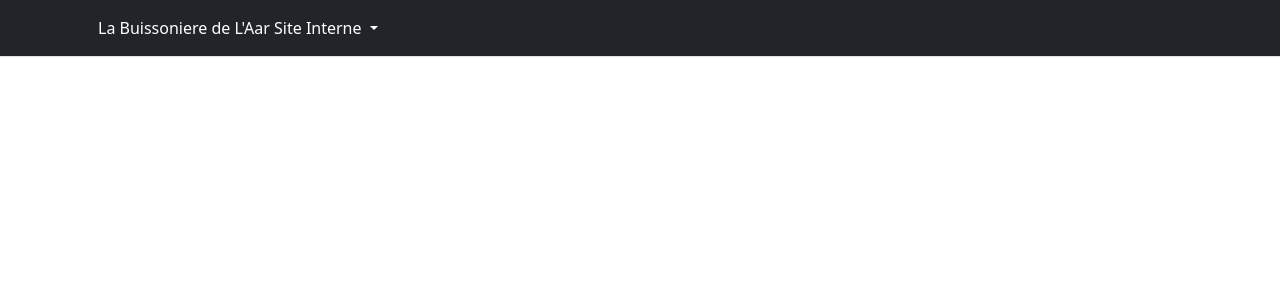
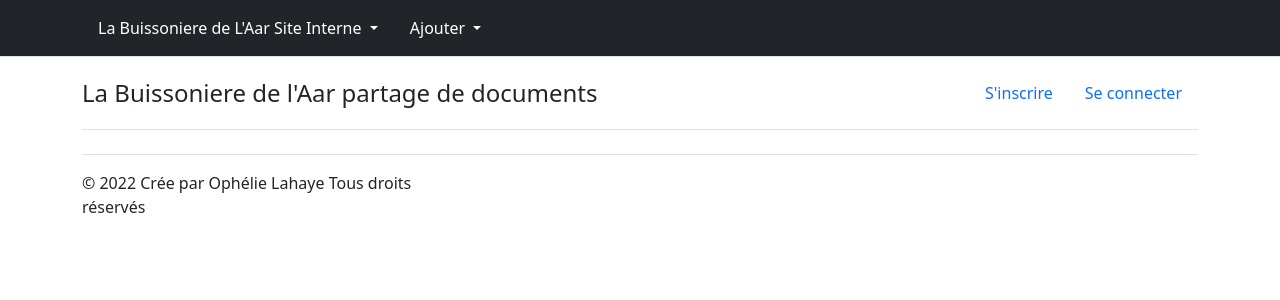
Before and after one commit to Ophelie22/labuissonierestrasbourg, a Symfony app: template templates/base.html.twig in a window 1280 px wide. Shown: the top 300 px of the page. Run offline with Twig, Linux system fonts and the light colour scheme; the template is opened without the code that fills it, so the values that code supplies are empty; style sheets or scripts are compiled from the project's sources; some libraries are stand-ins or nearby versions.

Commit message:
mise en place des boutons d'ajouts et du footer dans base.html.twig

```diff
--- a/templates/base.html.twig
+++ b/templates/base.html.twig
@@ -14,8 +14,9 @@
         {% endblock %}
     </head>
     <body>
-       <nav class ="py-2 bg-dark border-bottom">
+        <nav class ="py-2 bg-dark border-bottom">
             <div class="container d-flex flex-wrap">
+
                 <div class="dropdown">
                     <a class="nav-link dropdown-toggle text-white" role="button" data-bs-toggle="dropdown" aria-expanded="false">
                         La Buissoniere de L'Aar Site Interne
@@ -25,8 +26,37 @@
                         <li><a class="dropdown-item" href="#">Menus</a></li>
                     </ul>
                 </div>
+                <div class="dropdown">
+                    <a class="nav-link dropdown-toggle text-white" role="button" data-bs-toggle="dropdown" aria-expanded="false">
+                         Ajouter
+                    </a>
+                    <ul class="dropdown-menu" aria-labelledby="dropdownMenuAdminAdd">
+                        <li><a class="dropdown-item" href="#">Delegue</a><li>
+                        <li><a class="dropdown-item" href="#">Category</a></li>
+                    </ul>
+                </div>
             </div>
-       </nav>
+        </nav>
+        <div class="container">
+            <header class="d-flex flex-wrap justify-content-center py-3 mb-4 border-bottom">
+                <a class="d-flex align-items-center mb-3 mb-md-0 me-md-auto text-dark text-decoration-none" href="{{ path('app_home') }}">
+                    <span class="fs-4"> La Buissoniere de l'Aar partage de documents</span>
+                </a>
+
+                            <a class="nav-link" href="#">S'inscrire </a>
+                            <a class="nav-link" href="#">Se connecter</a>
+
+            </header>
+        </div>
     {% block body %}{% endblock %}
+
+                                {# ******footer******** #}
+     <div class="container">
+            <footer class="d-flex flex-wrap justify-content-between align-items-center py-3 my-4 border-top">
+                <div class="col-md-4 d-flex align-items-center">
+                    <span class="copyright">© {{ 'now'|date('Y') }}
+                        Crée par Ophélie Lahaye Tous droits réservés</span>
+                </div>
+            </footer>
     </body>
 </html>
```
